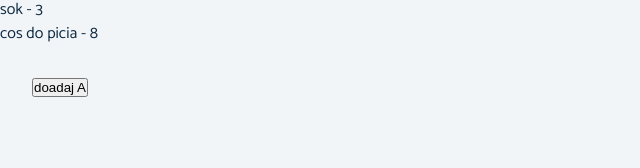
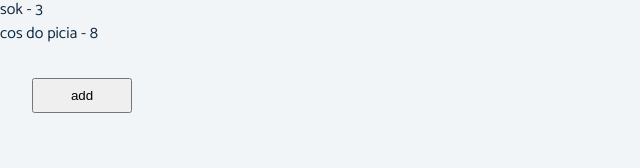
Before and after one commit to xxxmarxxx/first-react, a React (Create React App) app: page / in a window 1280 px wide. Shown: the part 198-366 px from the top of the page, without its empty margins (0-640 px from the left). Built offline with nearby package versions, Linux system fonts and the light colour scheme; grey boxes are pictures that could not be loaded.

Commit message:
add style button

```diff
--- a/src/PolskieUdemy/UdemyLe132.js
+++ b/src/PolskieUdemy/UdemyLe132.js
@@ -68,8 +68,8 @@ const App = () => {
     <div>
       <Header />
       <ShoppingList />
-      <button style={{ margin: "2rem" }} onClick={handelOnClick}>
-        doadaj A
+      <button style={{ margin: "2rem", padding:'8px', width:'100px',cursor:'pointer' }} onClick={handelOnClick}>
+        add
       </button>
       <h1>{text}</h1>
       <img src={img} alt="iphone" width="150" style={{margin:'2rem'}} />
```
